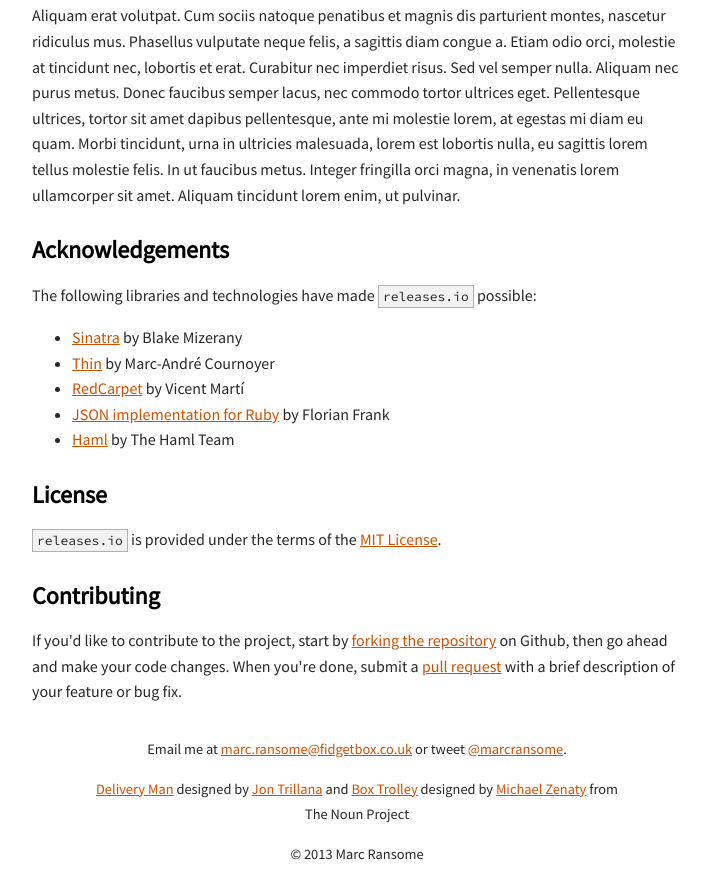
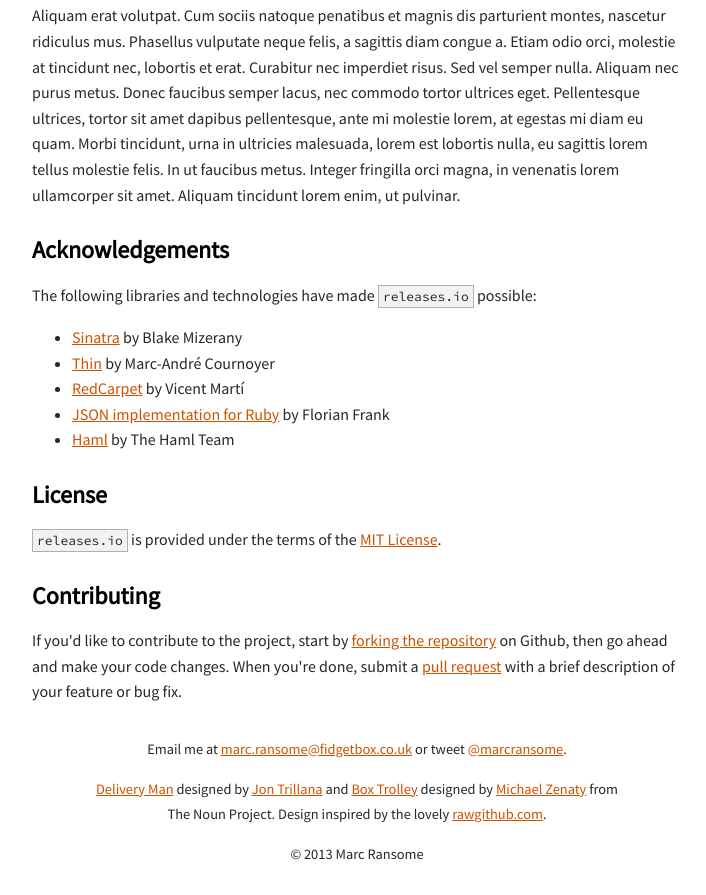
Before and after one commit to marcransome/releases.io, a plain HTML site: page public/index.html in a window 1280 px wide. Shown: the part 1432-2327 px from the top of the page, without its empty margins (283-989 px from the left). Drawn offline with Linux system fonts and the light colour scheme.

Commit message:
adding design reference to attribution section

```diff
--- a/public/index.html
+++ b/public/index.html
@@ -52,7 +52,7 @@
       <footer>
         <p>Email me at <a href="mailto:marc.ransome@fidgetbox.co.uk">marc.ransome@fidgetbox.co.uk</a> or tweet <a href="http://www.twitter.com/marcransome">@marcransome</a>.</p>
         <p id="attribution"><a href="http://thenounproject.com/noun/delivery-man/#icon-No2691" target="_blank">Delivery Man</a> designed by <a href="http://thenounproject.com/claxxmoldii" target="_blank">Jon Trillana</a> and
-        <a href="http://thenounproject.com/noun/box-trolley/#icon-No21806" target="_blank">Box Trolley</a> designed by <a href="http://thenounproject.com/Michzen" target="_blank">Michael Zenaty</a> from The Noun Project</p>
+        <a href="http://thenounproject.com/noun/box-trolley/#icon-No21806" target="_blank">Box Trolley</a> designed by <a href="http://thenounproject.com/Michzen" target="_blank">Michael Zenaty</a> from The Noun Project. Design inspired by the lovely <a href="https://rawgithub.com">rawgithub.com</a>.</p>
         <p>&copy; 2013 Marc Ransome</p>
       </footer>
     </div>
```
